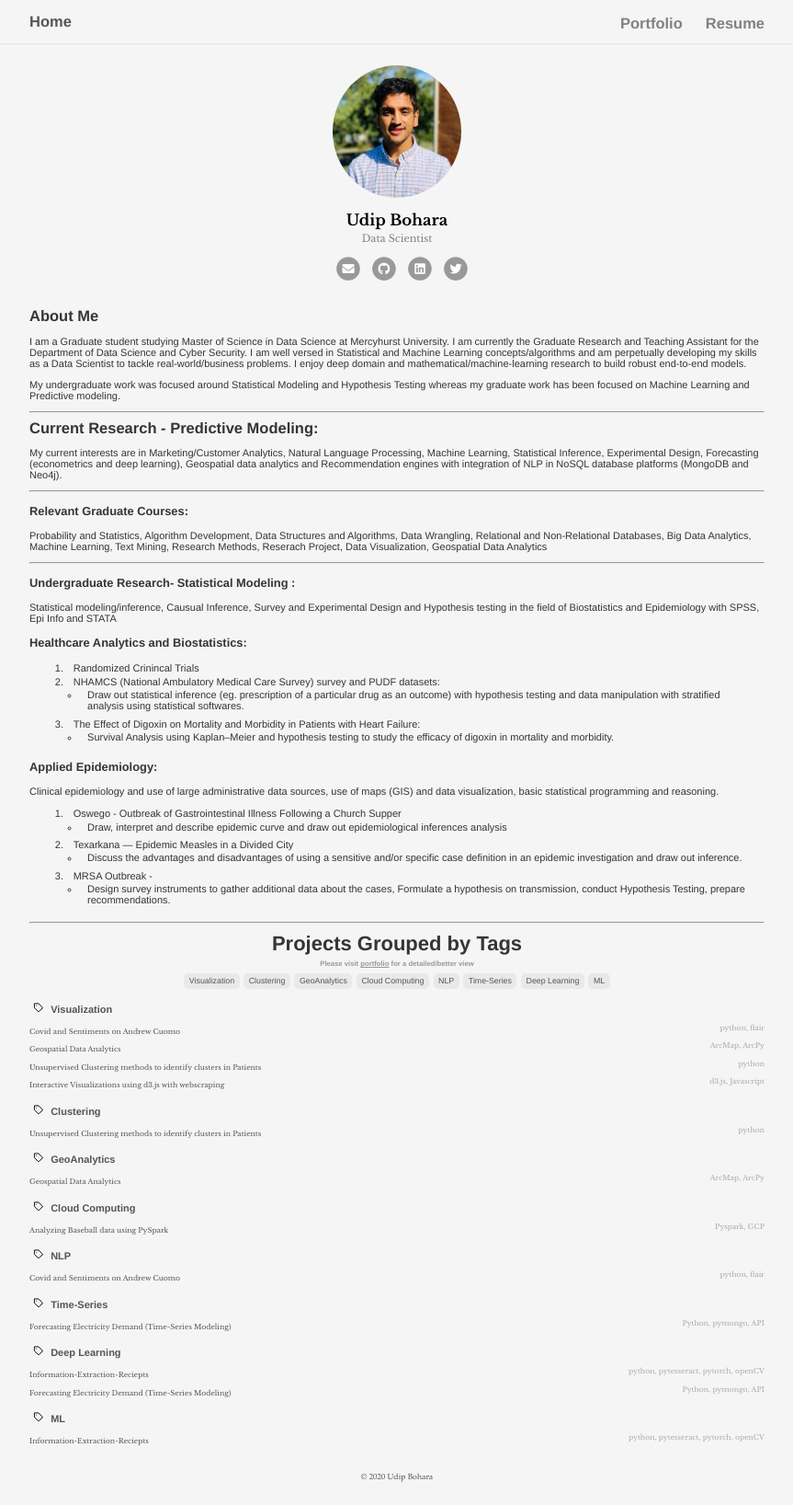
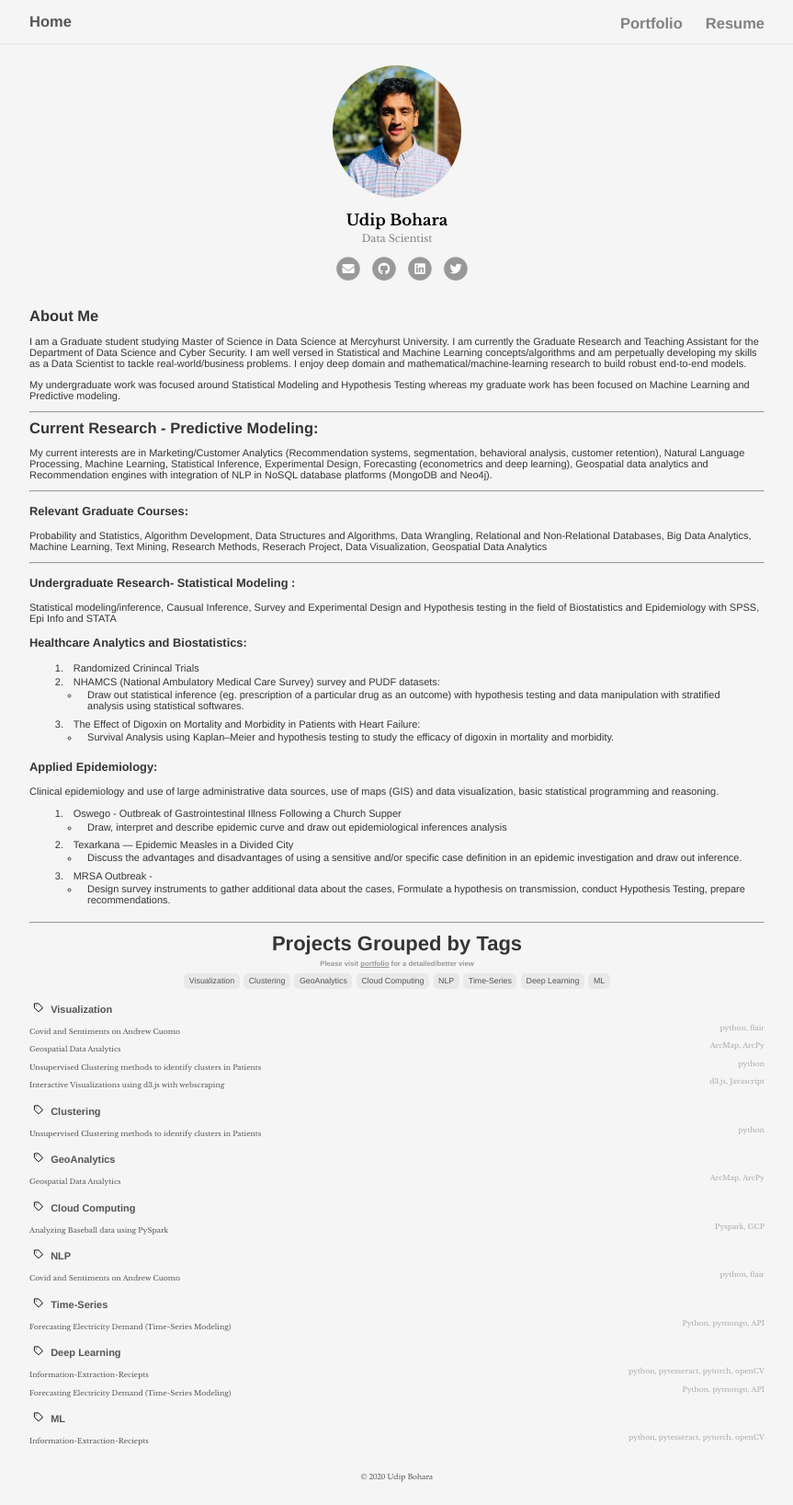
Before and after one commit to udipbohara/udipbohara.github.io, a Jekyll site: the page built from index.md, in a window 1280 px wide. Shown: the whole page at 92% size, without its empty margins (208-1071 px from the left). Built offline with Jekyll 4.4.1, drawn with Linux system fonts in a browser that asks for light colours; our own code applies the rules of GitHub Pages for plain Markdown files.

Commit message:
updated index

```diff
--- a/index.md
+++ b/index.md
@@ -11,7 +11,7 @@
 -----
 
 ## Current Research - Predictive Modeling:
-My current interests are in Marketing/Customer Analytics, Natural Language Processing, Machine Learning, Statistical Inference, Experimental Design, Forecasting (econometrics and deep learning), Geospatial data analytics and Recommendation engines with integration of NLP in NoSQL database platforms (MongoDB and Neo4j).
+My current interests are in Marketing/Customer Analytics (Recommendation systems, segmentation, behavioral analysis, customer retention), Natural Language Processing, Machine Learning, Statistical Inference, Experimental Design, Forecasting (econometrics and deep learning), Geospatial data analytics and Recommendation engines with integration of NLP in NoSQL database platforms (MongoDB and Neo4j).
 
 -----
 
```
